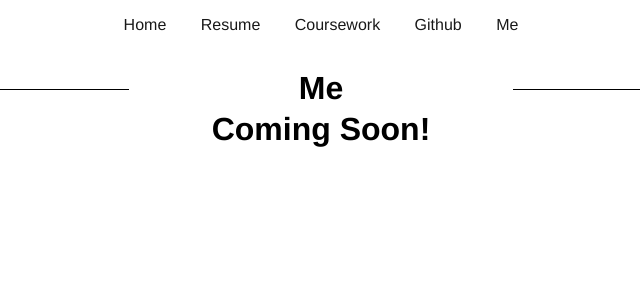
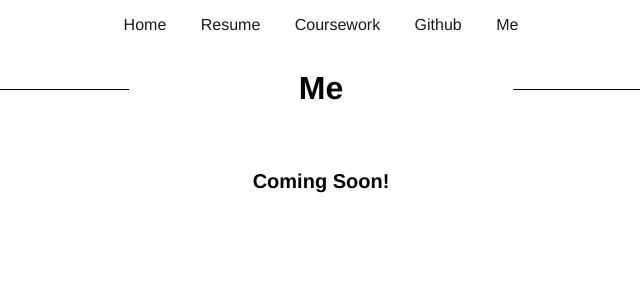
Before and after one commit to declansullivan/static-html-site, a Jekyll site: the page built from me/index.html, in a window 1280 px wide. Shown: the top 300 px of the page, without its empty margins (319-959 px from the left). Built offline with Jekyll 4.4.1, drawn with Linux system fonts in a browser that asks for light colours.

Commit message:
Update index.html

```diff
--- a/me/index.html
+++ b/me/index.html
@@ -12,7 +12,7 @@ title: Me
 
 <body>
 
-  <h1>Coming Soon!</h1>
+  <div class="category">Coming Soon!</div>
 
 </body>
 
```
